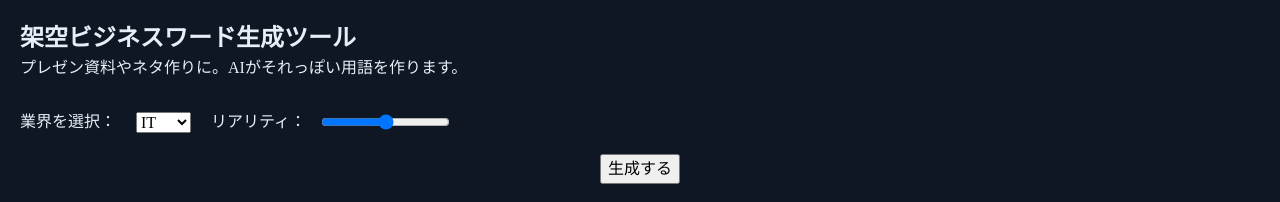
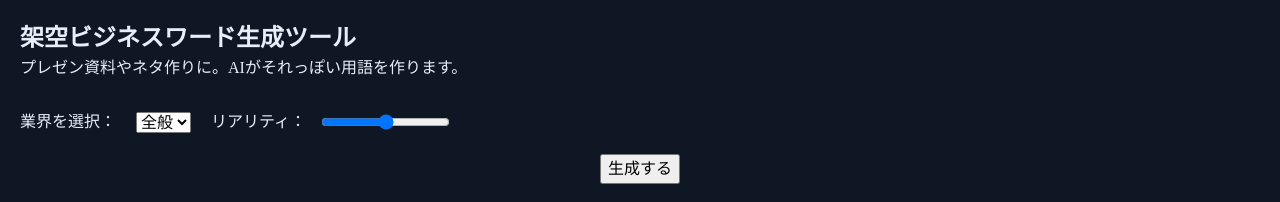
Before and after one commit to hiro1555/biz-word-maker, a React (Create React App) app in the folder frontend/: page / in a window 1280 px wide. Shown: the top 202 px of the page. Built offline with nearby package versions, Linux system fonts and the light colour scheme.

Commit message:
初期値の設定ミスによる業界選択の不具合の修正

```diff
--- a/frontend/src/App.jsx
+++ b/frontend/src/App.jsx
@@ -7,7 +7,7 @@ import SeriousSlidebar from "./components/slidebar/SeriousSlidebar";
 import './App.css'
 
 function App(){
-    const [selectedIndustry, setSelectedIndustry] = useState("");
+    const [selectedIndustry, setSelectedIndustry] = useState("全般");
     const [seriousValue, setSeriousValue] = useState(0.5);
 
     const sendJson = useSendJson();
--- a/frontend/src/components/industryselect/IndustrySelect.jsx
+++ b/frontend/src/components/industryselect/IndustrySelect.jsx
@@ -1,7 +1,7 @@
 import React from "react";
 import "./IndustrySelect.css"
 
-const industryList = ["IT","金融","医療","製造"];
+const industryList = ["全般","IT","金融","医療","製造"];
 function IndustrySelect({value,onChange}){
     return (
         <>
```
